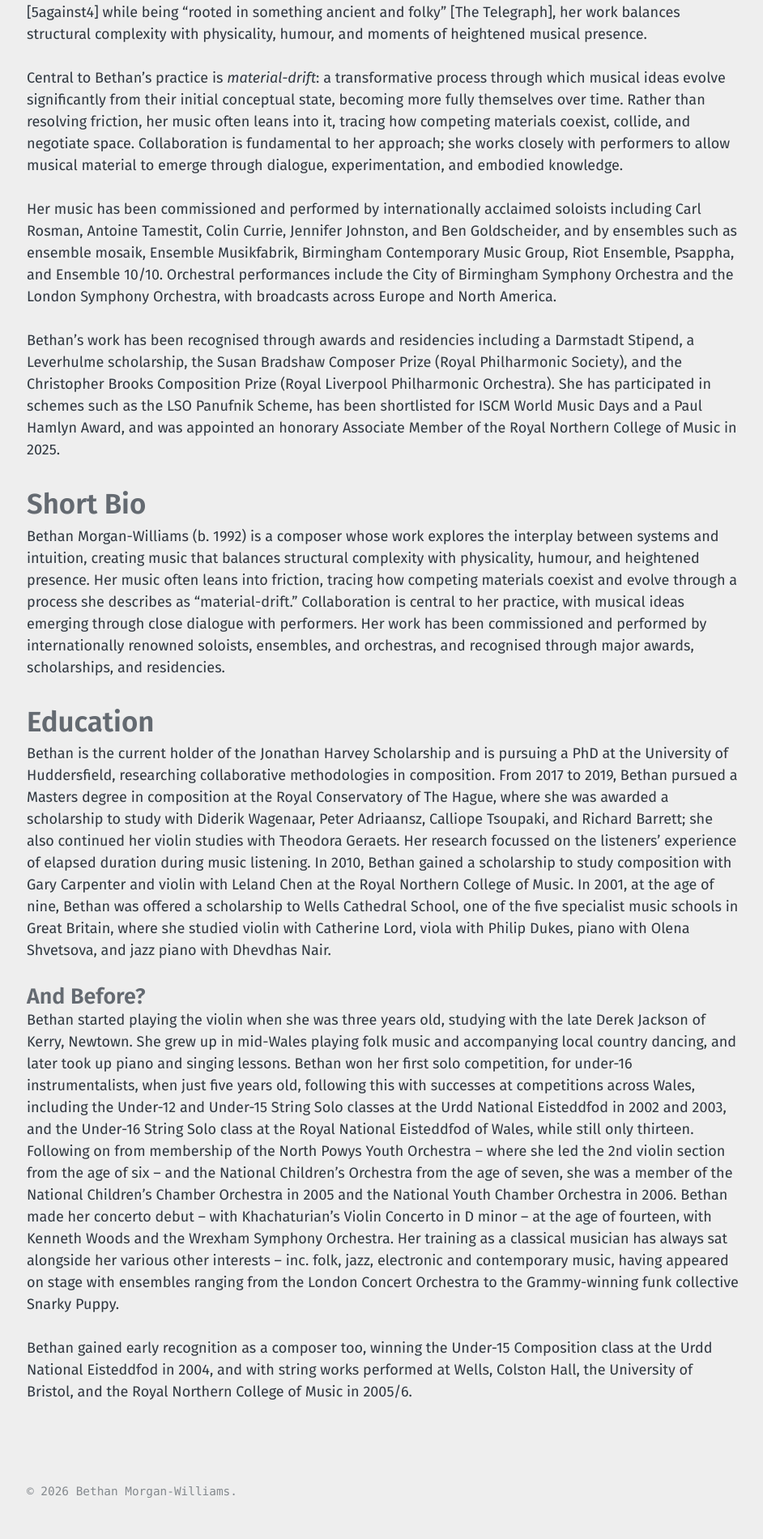
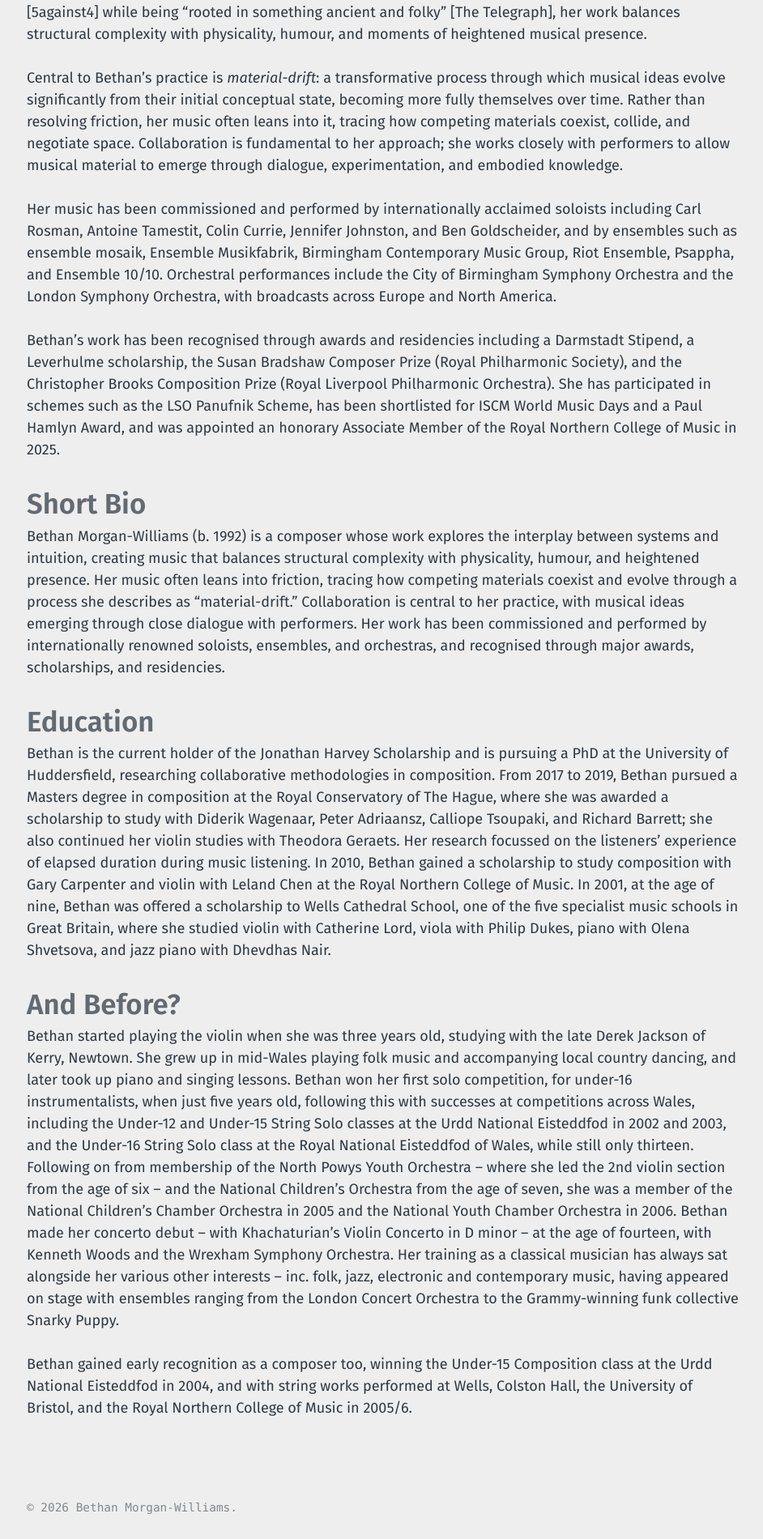
Before and after one commit to morganwilliamsb/website, a Jekyll site: the page built from biography.md, in a window 1280 px wide. Shown: the part 1154-3054 px from the top of the page at 81% size, without its empty margins (39-981 px from the left). Built offline with Jekyll 4.4.1, drawn with Linux system fonts in a browser that asks for light colours.

```diff
--- a/biography.md
+++ b/biography.md
@@ -22,7 +22,7 @@ Bethan Morgan-Williams (b. 1992) is a composer whose work explores the interplay
 
 Bethan is the current holder of the Jonathan Harvey Scholarship and is pursuing a PhD at the University of Huddersfield, researching collaborative methodologies in composition. From 2017 to 2019, Bethan pursued a Masters degree in composition at the Royal Conservatory of The Hague, where she was awarded a scholarship to study with Diderik Wagenaar, Peter Adriaansz, Calliope Tsoupaki, and Richard Barrett; she also continued her violin studies with Theodora Geraets. Her research focussed on the listeners' experience of elapsed duration during music listening. In 2010, Bethan gained a scholarship to study composition with Gary Carpenter and violin with Leland Chen at the Royal Northern College of Music. In 2001, at the age of nine, Bethan was offered a scholarship to Wells Cathedral School, one of the five specialist music schools in Great Britain, where she studied violin with Catherine Lord, viola with Philip Dukes, piano with Olena Shvetsova, and jazz piano with Dhevdhas Nair.
 
-### And Before?
+## And Before?
 
 Bethan started playing the violin when she was three years old, studying with the late Derek Jackson of Kerry, Newtown. She grew up in mid-Wales playing folk music and accompanying local country dancing, and later took up piano and singing lessons. Bethan won her first solo competition, for under-16 instrumentalists, when just five years old, following this with successes at competitions across Wales, including the Under-12 and Under-15 String Solo classes at the Urdd National Eisteddfod in 2002 and 2003, and the Under-16 String Solo class at the Royal National Eisteddfod of Wales, while still only thirteen. Following on from membership of the North Powys Youth Orchestra – where she led the 2nd violin section from the age of six – and the National Children’s Orchestra from the age of seven, she was a member of the National Children’s Chamber Orchestra in 2005 and the National Youth Chamber Orchestra in 2006. Bethan made her concerto debut – with Khachaturian’s Violin Concerto in D minor – at the age of fourteen, with Kenneth Woods and the Wrexham Symphony Orchestra. Her training as a classical musician has always sat alongside her various other interests – inc. folk, jazz, electronic and contemporary music, having appeared on stage with ensembles ranging from the London Concert Orchestra to the Grammy-winning funk collective Snarky Puppy.
 
```
